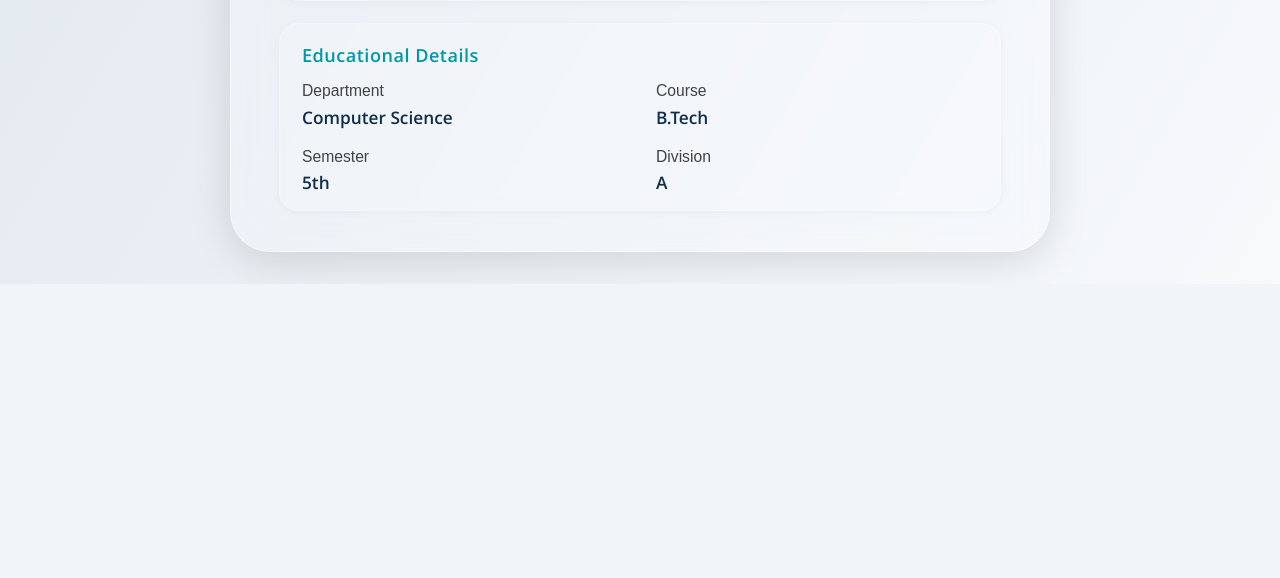
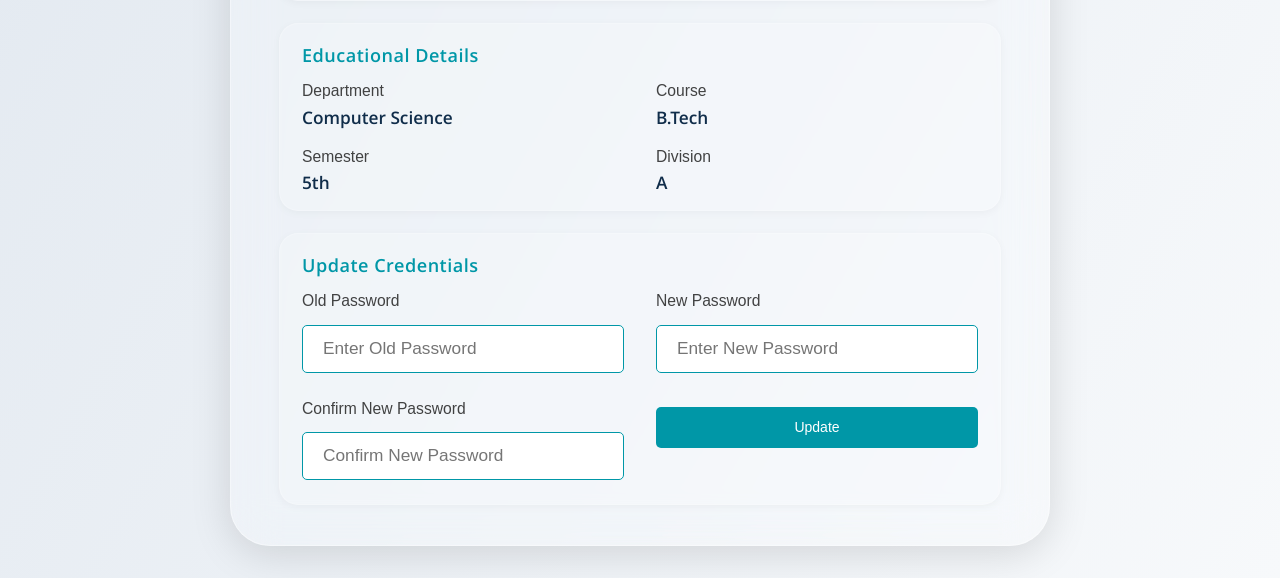
Before and after one commit to bhagirathbaraiya/PHP_PROJECT, a PHP site: page /cms/user/profile.php in a window 1280 px wide. Shown: the part 733-1311 px from the top of the page. Before the commit the page ends 1011 px from the top, so only its background shows below. Run offline with PHP 8.4, Linux system fonts and the light colour scheme; a user stored in the database is signed in; data comes from the database, SQL or seed files in the repository; some web fonts are replaced.

Commit message:
profile page changed with modern ui

```diff
--- a/user/profile.php
+++ b/user/profile.php
@@ -112,6 +112,30 @@ else{
             display: flex;
             flex-direction: column;
             min-width: 0;
+        }
+        .btn{
+            display: flex;
+            justify-content: center;
+            align-items: center;
+            margin-top: 10px;
+            width: 100%;
+            background-color: #0097A7;
+            color: #fff;
+            border: none;
+            padding: 10px 20px;
+            border-radius: 5px;
+            cursor: pointer;
+        }
+        .form-control-input{
+            display: flex;
+            justify-content: center;
+            align-items: center;
+            margin-top: 10px;
+            margin-bottom: 10px;
+            width: 100%;
+            padding: 10px 20px;
+            border-radius: 5px;
+            border: 1px solid #0097A7;
         }
         .profile-glass-label {
             font-size: 0.98rem;
@@ -251,6 +275,27 @@ else{
                         </div>
                     </div>
                 </div>
+                <div class="profile-glass-section">
+                    <div class="profile-glass-section-title">Update Credentials</div>
+                    <div class="profile-glass-fields">
+                        <div class="profile-glass-field">
+                            <span class="profile-glass-label">Old Password</span>
+                            <span class="profile-glass-value"><input type="text" class="form-control-input" placeholder="Enter Old Password"></span>
+                        </div>
+                        <div class="profile-glass-field">
+                            <span class="profile-glass-label">New Password</span>
+                            <span class="profile-glass-value"><input type="text" class="form-control-input" placeholder="Enter New Password"></span>
+                        </div>
+                        <div class="profile-glass-field">
+                            <span class="profile-glass-label">Confirm New Password</span>
+                            <span class="profile-glass-value"><input type="text" class="form-control-input" placeholder="Confirm New Password"></span>
+                        </div>
+                        <div class="profile-glass-field-button">
+                        <span class="profile-glass-label"></span>
+                            <span class="profile-glass-value"><button class="btn btn-primary">Update</button></span>
+                        </div>
+                    </div>
+                </div>
             </div>
         </div>
     </div>
```
